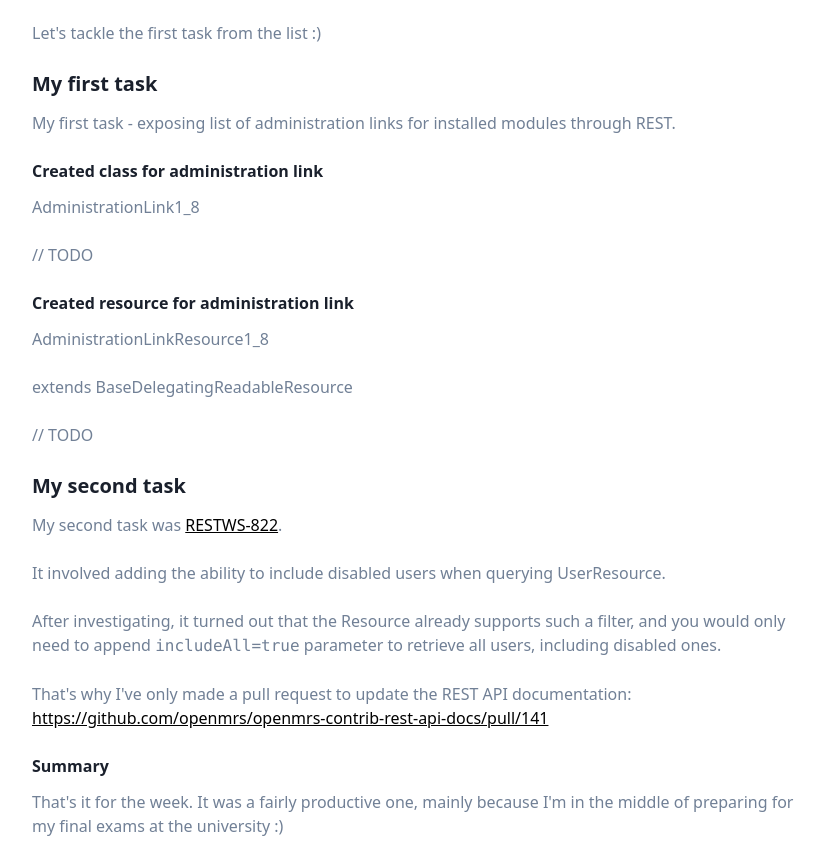
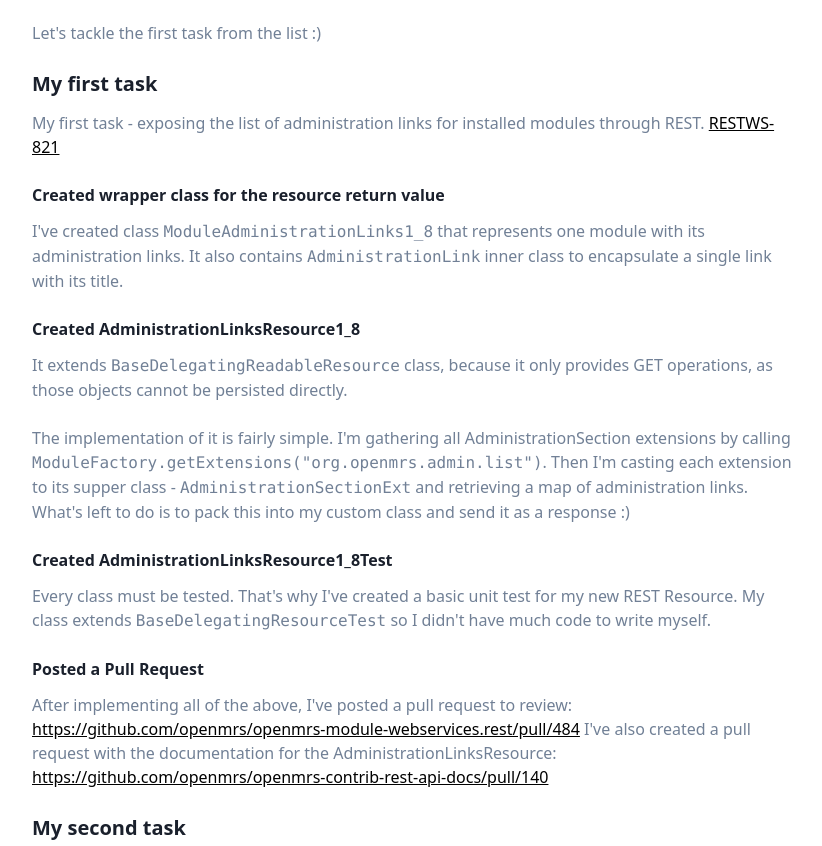
Before and after one commit to BartlomiejRasztabiga/rasztabiga.me, a Gatsby site: page /blog/gsoc-2021-week-1/ in a window 1280 px wide. Shown: the part 1453-2299 px from the top of the page, without its empty margins (64-886 px from the left). Built offline with nearby package versions, Linux system fonts and the light colour scheme; Gatsby itself is replaced by a stand-in of ours.

Commit message:
week 1 post

```diff
--- a/content/blog/gsoc-2021-week-1/index.md
+++ b/content/blog/gsoc-2021-week-1/index.md
@@ -47,21 +47,28 @@ Let's tackle the first task from the list :)
 
 ### My first task
 
-My first task - exposing list of administration links for installed modules through REST.
+My first task - exposing the list of administration links for installed modules through REST. [RESTWS-821](https://issues.openmrs.org/browse/RESTWS-821)
 
-#### Created class for administration link
+#### Created wrapper class for the resource return value
 
-AdministrationLink1_8
+I've created class `ModuleAdministrationLinks1_8` that represents one module with its administration links. It also contains `AdministrationLink` inner class to encapsulate a single link with its title.
 
-// TODO
+#### Created AdministrationLinksResource1_8
 
-#### Created resource for administration link
+It extends `BaseDelegatingReadableResource` class, because it only provides GET operations, as those objects cannot be persisted directly.
 
-AdministrationLinkResource1_8
+The implementation of it is fairly simple. I'm gathering all AdministrationSection extensions by calling `ModuleFactory.getExtensions("org.openmrs.admin.list")`.
+Then I'm casting each extension to its supper class - `AdministrationSectionExt` and retrieving a map of administration links. What's left to do is to pack this into my custom class and send it as a response :)
 
-extends BaseDelegatingReadableResource
+#### Created AdministrationLinksResource1_8Test
 
-// TODO
+Every class must be tested. That's why I've created a basic unit test for my new REST Resource.
+My class extends `BaseDelegatingResourceTest` so I didn't have much code to write myself.
+
+#### Posted a Pull Request
+
+After implementing all of the above, I've posted a pull request to review: [https://github.com/openmrs/openmrs-module-webservices.rest/pull/484](https://github.com/openmrs/openmrs-module-webservices.rest/pull/484)
+I've also created a pull request with the documentation for the AdministrationLinksResource: [https://github.com/openmrs/openmrs-contrib-rest-api-docs/pull/140](https://github.com/openmrs/openmrs-contrib-rest-api-docs/pull/140)
 
 ### My second task
 
```
